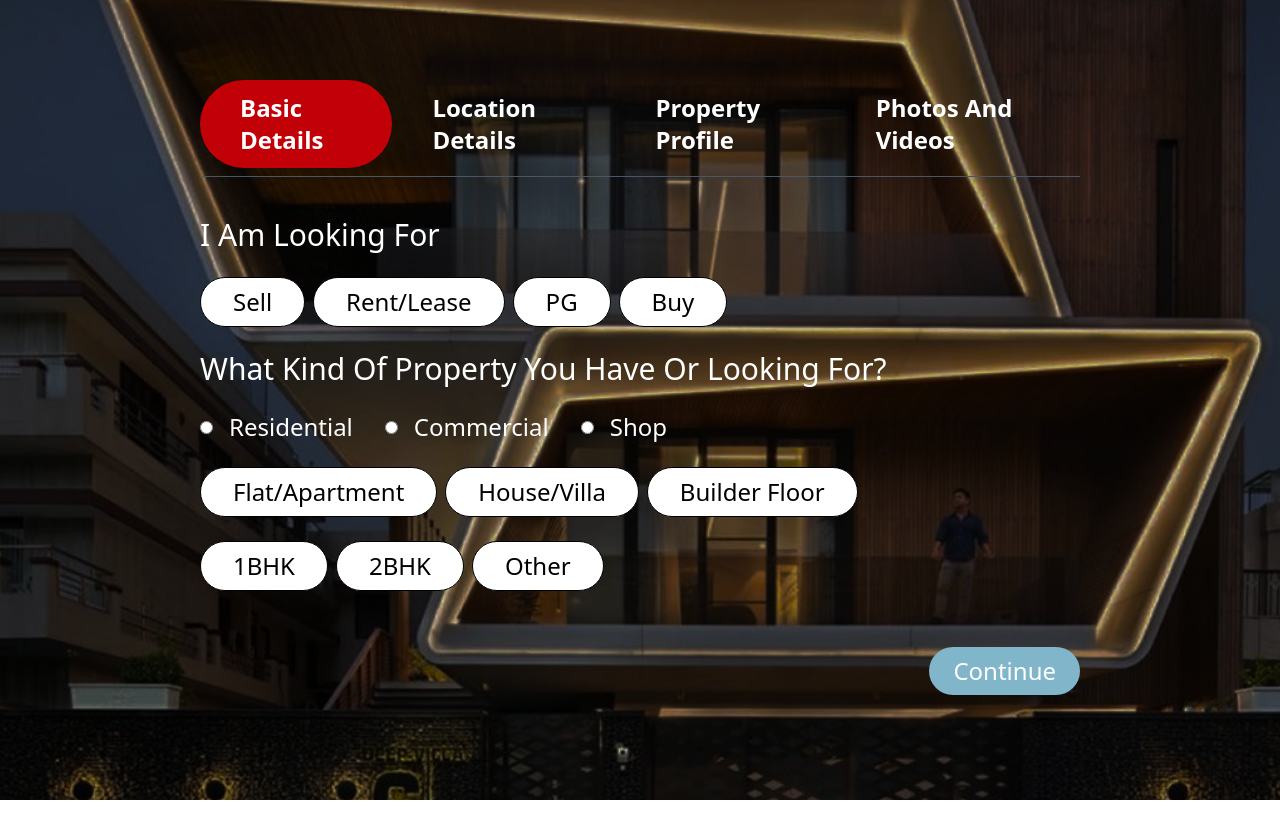
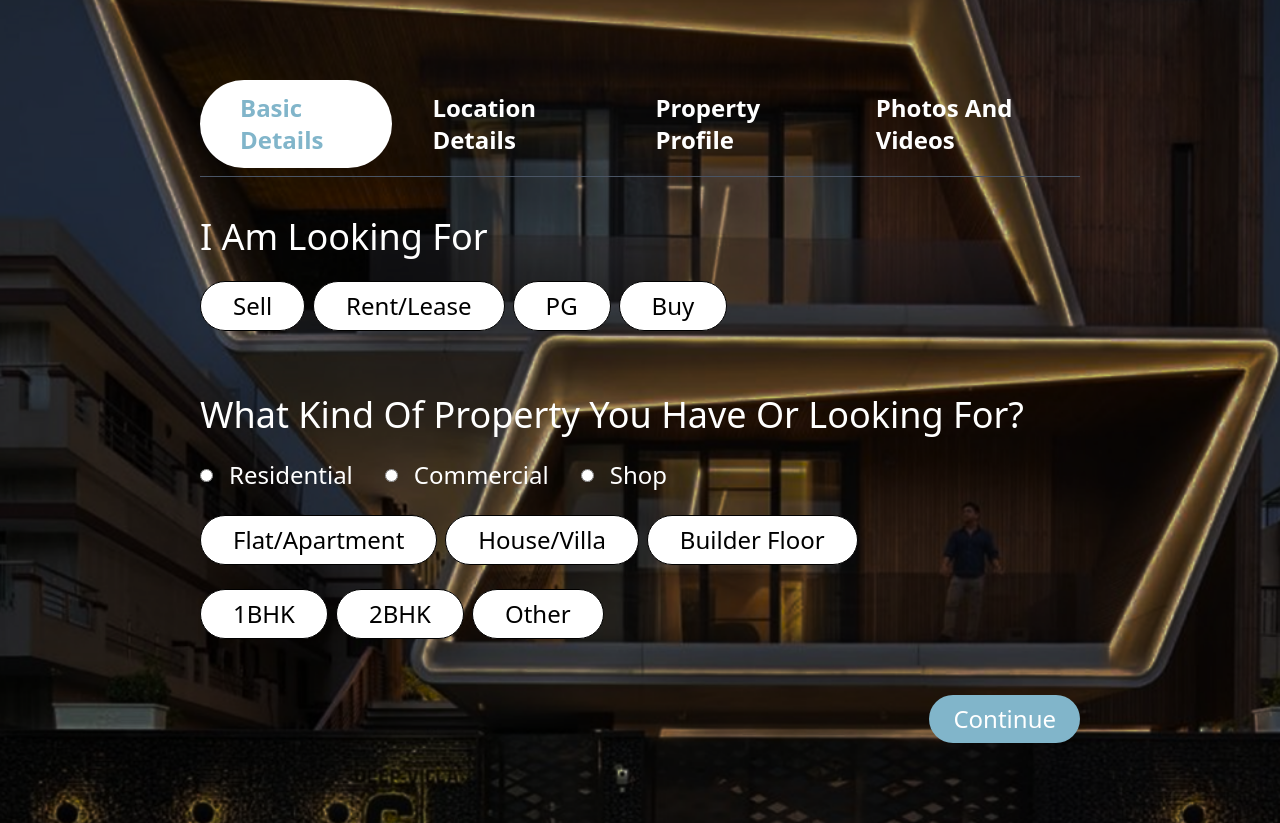
Before and after one commit to ankitWork2001/housely, a React (Vite) app: page /booking in a window 1280 px wide. Before the commit the page ends 800 px from the top, so only its background shows below. Built offline with nearby package versions, Linux system fonts and the light colour scheme.

Commit message:
booking page is complete

```diff
--- a/src/pages/Booking/Booking.jsx
+++ b/src/pages/Booking/Booking.jsx
@@ -30,7 +30,7 @@ const Booking = () => {
             {/* Tabs Header */}
             <div className="flex justify-between border-b border-gray-600 pb-2 mb-10">
                 {['Basic Details', 'Location Details', 'Property Profile', 'Photos And Videos'].map((label, index) => (
-                    <div key={index} className={`text-2xl font-semibold px-10 py-3 rounded-full ${step === index + 1 ? 'text-white' : 'text-white'} ${step === index + 1 ? 'bg-red-700' : 'bg-none'}`}>
+                    <div key={index} className={`text-2xl font-semibold px-10 py-3 rounded-full ${step === index + 1 ? 'text-lightBtn' : 'text-white'} ${step === index + 1 ? 'bg-white' : 'bg-none'}`}>
                         {label}
                     </div>
                 ))}
@@ -40,7 +40,7 @@ const Booking = () => {
             {step === 1 && (
                 <div className="space-y-6">
                     <div>
-                        <p className="text-3xl font-medium">I Am Looking For</p>
+                        <p className="text-4xl font-medium">I Am Looking For</p>
                         <div className="flex gap-2 flex-wrap mt-6">
                             {['Sell', 'Rent/Lease', 'PG', 'Buy'].map((option) => (
                                 <button
@@ -54,8 +54,8 @@ const Booking = () => {
                         </div>
                     </div>
 
-                    <div>
-                        <p className="text-3xl font-medium">What Kind Of Property You Have Or Looking For?</p>
+                    <div className="mt-16">
+                        <p className="text-4xl font-medium">What Kind Of Property You Have Or Looking For?</p>
                         <div className="flex gap-8 mt-6">
                             {['Residential', 'Commercial', 'Shop'].map((option) => (
                                 <label key={option} className="flex items-center gap-4 cursor-pointer">
@@ -93,9 +93,9 @@ const Booking = () => {
             )}
 
             {step === 2 && (
-                <div className="space-y-4">
+                <div className="space-y-6">
+                    <p className="text-4xl font-medium mb-12">Where Property Located Or Looking For?</p>
                     <div className="w-[30vw]">
-                        <p className="text-2xl font-medium mb-6">Where Property Located Or Looking For?</p>
                         <div className="flex flex-col gap-8">
                             <input
                                 type="text"
@@ -125,25 +125,25 @@ const Booking = () => {
 
             {step === 3 && (
                 <div className="space-y-4">
-                    <p className="text-3xl font-medium mb-6">Tell Us About Property Located Or Looking For?</p>
+                    <p className="text-4xl font-medium mb-12">Tell Us About Property Located Or Looking For?</p>
                     <div className="w-[30vw]">
                         <div>
-                            <span className="text-2xl">Your Property is ?</span>
+                            <span className="text-3xl">Your Property is ?</span>
                             <input
                                 type="text"
                                 placeholder="Your Property Is?"
-                                className="w-full px-4 py-2 rounded bg-white text-black mb-6 mt-4"
+                                className="w-full px-4 py-2 rounded bg-white text-black mb-6 mt-4 text-xl"
                                 value={formData.propertyTitle}
                                 onChange={(e) => handleChange('propertyTitle', e.target.value)}
                             />
                         </div>
 
                         <div className="flex flex-col">
-                            <span className="text-2xl">Your Property is ?</span>
+                            <span className="text-3xl">Your Property is ?</span>
                             <input
                                 type="text"
                                 placeholder="Carpet Area"
-                                className="flex-1 px-4 py-2 rounded bg-white text-black mb-6 mt-4"
+                                className="flex-1 px-4 py-2 rounded bg-white text-black mb-6 mt-4 text-xl"
                                 value={formData.carpetArea}
                                 onChange={(e) => handleChange('carpetArea', e.target.value)}
                             />
@@ -187,26 +187,26 @@ const Booking = () => {
                         ))}
                     </div>
 
-                    <div className="flex gap-2">
+                    <div className="flex flex-col gap-2 w-80 mt-16">
+                        <p className="text-3xl font-medium mb-6">Furnishing?</p>
                         <input
                             type="text"
                             placeholder="Price"
-                            className="flex-1 px-4 py-2 rounded bg-white text-black"
+                            className="flex-1 px-4 py-2 rounded bg-white text-black text-xl"
                             value={formData.price}
                             onChange={(e) => handleChange('price', e.target.value)}
                         />
-                        <span>Per Sq Ft</span>
                     </div>
                 </div>
             )}
 
             {step === 4 && (
                 <div className="space-y-4">
-                    <p className="text-lg font-medium">Photo Or Video Of Property?</p>
+                    <p className="text-4xl font-medium mb-8">Photo Or Video Of Property?</p>
                     <input
                         type="text"
                         placeholder="Your Property Photo?"
-                        className="w-full px-4 py-2 rounded bg-white text-black"
+                        className="w-80 px-4 py-2 text-xl rounded bg-white text-black"
                         value={formData.photo}
                         onChange={(e) => handleChange('photo', e.target.value)}
                     />
@@ -217,9 +217,9 @@ const Booking = () => {
             <div className="flex justify-between w-full mt-14">
                 {step > 1 && (
                     <button
-                    className="px-6 py-2 rounded-full text-2xl bg-lightBtn hover:bg-blue-500 text-white font-medium"
-                    onClick={back}>
-                    Back
+                        className="px-6 py-2 rounded-full text-2xl bg-lightBtn hover:bg-blue-500 text-white font-medium"
+                        onClick={back}>
+                        Back
                     </button>
                 )}
                 <button
```
